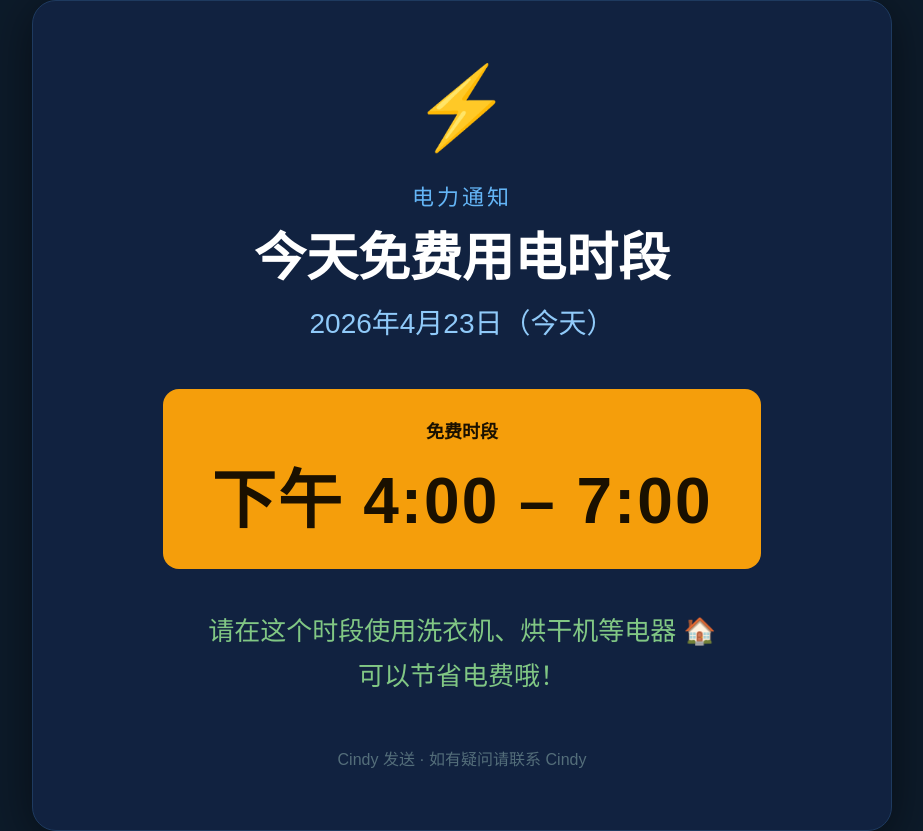
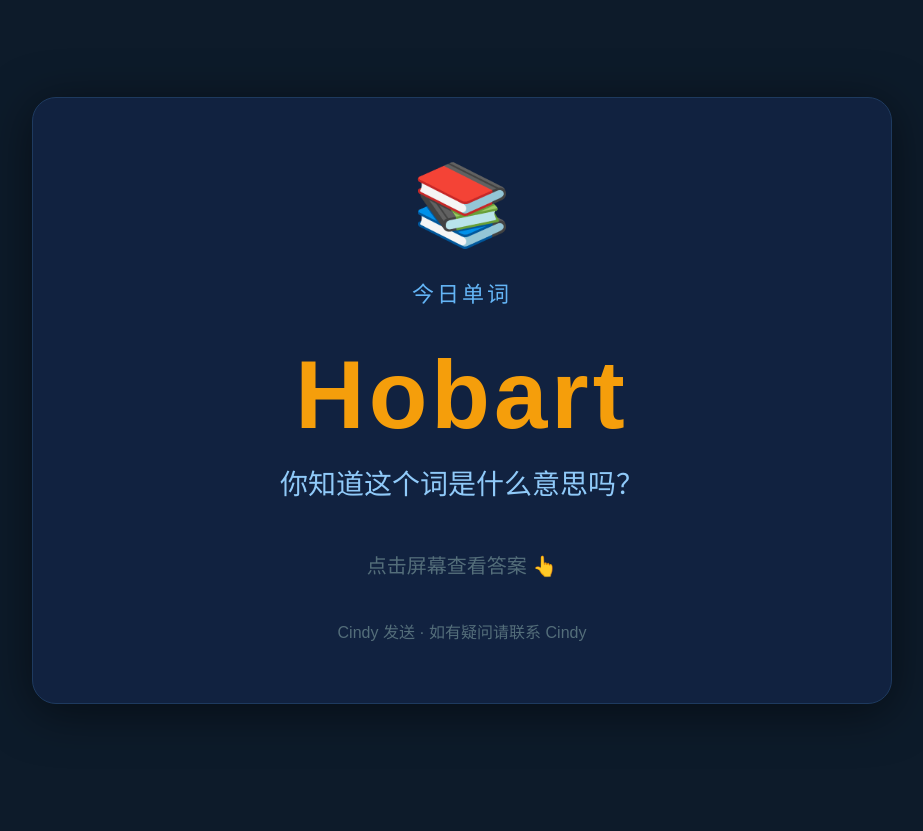
Before and after one commit to CindyLiu-AU/parents-reminder, a plain HTML site: page index.html in a window 1280 px wide. Shown: the whole page, without its empty margins (178-1101 px from the left). After the commit the page ends 800 px from the top, so only its background shows below. Drawn offline with Linux system fonts and the light colour scheme.

Commit message:
Add word of the day: Hobart

```diff
--- a/index.html
+++ b/index.html
@@ -3,10 +3,16 @@
 <head>
   <meta charset="UTF-8">
   <meta name="viewport" content="width=device-width, initial-scale=1.0">
-  <title>电力通知</title>
+  <title>今日单词</title>
   <script>
     window.onload = () => document.documentElement.requestFullscreen?.();
     setInterval(() => location.reload(), 60000);
+    function toggleAnswer() {
+      const box = document.getElementById('answer');
+      const hint = document.getElementById('hint');
+      box.classList.toggle('visible');
+      hint.textContent = box.classList.contains('visible') ? '再次点击隐藏答案' : '点击屏幕查看答案 👆';
+    }
   </script>
   <style>
     * { margin: 0; padding: 0; box-sizing: border-box; }
@@ -19,6 +25,7 @@
       display: flex;
       align-items: center;
       justify-content: center;
+      cursor: pointer;
     }
 
     .card {
@@ -32,84 +39,82 @@
       box-shadow: 0 8px 48px rgba(0,0,0,0.5);
     }
 
-    .icon {
-      font-size: 80px;
-      margin-bottom: 24px;
-    }
+    .icon { font-size: 80px; margin-bottom: 24px; }
 
     .label {
       font-size: 22px;
       color: #64b5f6;
       letter-spacing: 3px;
-      margin-bottom: 16px;
-      text-transform: uppercase;
+      margin-bottom: 32px;
     }
 
-    .title {
-      font-size: 52px;
-      font-weight: 700;
-      color: #ffffff;
+    .word {
+      font-size: 96px;
+      font-weight: 800;
+      color: #f59e0b;
       margin-bottom: 12px;
-      line-height: 1.2;
+      letter-spacing: 4px;
     }
 
-    .subtitle {
+    .question {
       font-size: 28px;
       color: #90caf9;
       margin-bottom: 48px;
     }
 
-    .time-box {
-      background: #f59e0b;
+    .answer-box {
+      background: #1a3a1a;
+      border: 2px solid #2dd4bf;
       border-radius: 16px;
-      padding: 28px 48px;
-      display: inline-block;
-      margin-bottom: 40px;
+      padding: 32px 48px;
+      margin-bottom: 32px;
+      display: none;
     }
 
-    .time-label {
-      font-size: 18px;
-      color: #1a1000;
-      font-weight: 600;
-      margin-bottom: 6px;
+    .answer-box.visible { display: block; }
+
+    .answer-cn {
+      font-size: 42px;
+      font-weight: 700;
+      color: #2dd4bf;
+      margin-bottom: 12px;
     }
 
-    .time {
-      font-size: 64px;
-      font-weight: 800;
-      color: #1a1000;
-      letter-spacing: 2px;
-    }
-
-    .note {
-      font-size: 26px;
-      color: #81c784;
+    .answer-desc {
+      font-size: 22px;
+      color: #a0c4a0;
       line-height: 1.7;
     }
 
+    .hint {
+      font-size: 20px;
+      color: #546e7a;
+      margin-top: 8px;
+    }
+
     .footer {
-      margin-top: 48px;
+      margin-top: 40px;
       font-size: 16px;
       color: #546e7a;
     }
   </style>
 </head>
-<body>
+<body onclick="toggleAnswer()">
   <div class="card">
-    <div class="icon">⚡</div>
-    <div class="label">电力通知</div>
-    <div class="title">今天免费用电时段</div>
-    <div class="subtitle">2026年4月23日（今天）</div>
+    <div class="icon">📚</div>
+    <div class="label">今日单词</div>
+    <div class="word">Hobart</div>
+    <div class="question">你知道这个词是什么意思吗？</div>
 
-    <div class="time-box">
-      <div class="time-label">免费时段</div>
-      <div class="time">下午 4:00 – 7:00</div>
+    <div class="answer-box" id="answer">
+      <div class="answer-cn">霍巴特</div>
+      <div class="answer-desc">
+        澳大利亚塔斯马尼亚州的首府 🏙️<br>
+        就是 Cindy 住的城市！
+      </div>
     </div>
 
-    <div class="note">
-      请在这个时段使用洗衣机、烘干机等电器 🏠<br>
-      可以节省电费哦！
-    </div>
+    <div class="hint" id="hint">点击屏幕查看答案 👆</div>
 
     <div class="footer">Cindy 发送 · 如有疑问请联系 Cindy</div>
   </div>
```
